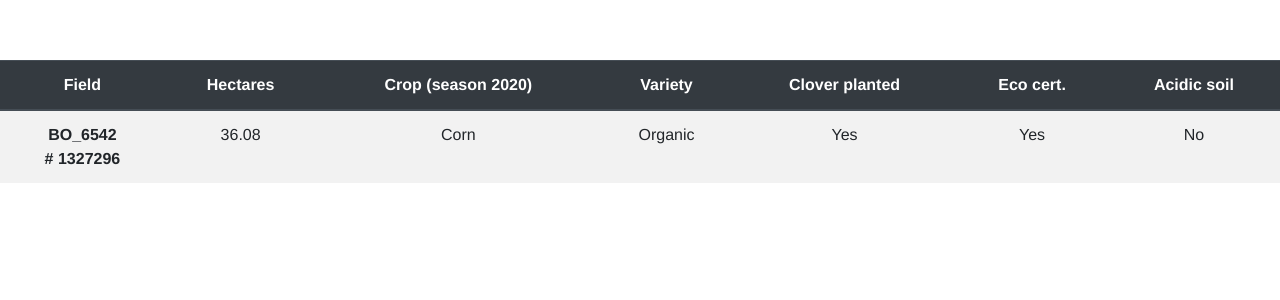
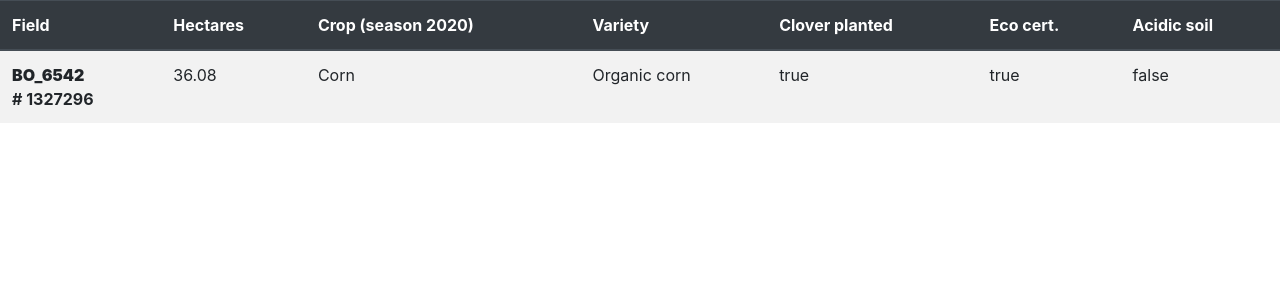
Before and after one commit to krizman/vue-showcase, a Vue app: page / in a window 1280 px wide. Shown: the top 300 px of the page. Built offline with nearby package versions, Linux system fonts and the light colour scheme.

Commit message:
Made FieldsTableRow fill data dynamically

```diff
--- a/src/App.vue
+++ b/src/App.vue
@@ -1,6 +1,6 @@
 <template>
   <div id="app">
-    <FieldsTable msg="Welcome to Your Vue.js App" />
+    <FieldsTable />
   </div>
 </template>
 
@@ -14,14 +14,3 @@ export default {
   }
 };
 </script>
-
-<style>
-#app {
-  font-family: "Avenir", Helvetica, Arial, sans-serif;
-  -webkit-font-smoothing: antialiased;
-  -moz-osx-font-smoothing: grayscale;
-  text-align: center;
-  color: #2c3e50;
-  margin-top: 60px;
-}
-</style>
--- a/src/components/FieldsTable.vue
+++ b/src/components/FieldsTable.vue
@@ -12,13 +12,13 @@
       </tr>
     </thead>
     <tbody>
-      <FieldTableRow :field="field"></FieldTableRow>
+      <FieldsTableRow :field="field" />
     </tbody>
   </table>
 </template>
 
 <script>
-import FieldTableRow from "./FieldTableRow";
+import FieldsTableRow from "./FieldsTableRow";
 
 export default {
   name: "FieldsTable",
@@ -32,15 +32,12 @@ export default {
         variety: "Organic corn",
         cloverPlanted: true,
         ecoCert: true,
-        acidicSoild: false
+        acidicSoil: false
       }
     };
   },
-  props: {
-    msg: String
-  },
   components: {
-    FieldTableRow
+    FieldsTableRow
   }
 };
 </script>
--- a/src/components/FieldTableRow.vue
+++ b/src/components/FieldsTableRow.vue
@@ -3,14 +3,14 @@
     <th scope="row">
       <strong>{{ field.name }}</strong>
       <br />
-      <span># 1327296</span>
+      <span># {{ field.id }}</span>
     </th>
-    <td>36.08</td>
-    <td>Corn</td>
-    <td>Organic</td>
-    <td>Yes</td>
-    <td>Yes</td>
-    <td>No</td>
+    <td>{{ field.hectares }}</td>
+    <td>{{ field.crop }}</td>
+    <td>{{ field.variety }}</td>
+    <td>{{ field.cloverPlanted }}</td>
+    <td>{{ field.ecoCert }}</td>
+    <td>{{ field.acidicSoil}}</td>
   </tr>
 </template>
 
@@ -25,7 +25,7 @@ export default {
       variety: String,
       cloverPlanted: Boolean,
       ecoCert: Boolean,
-      acidicSoild: Boolean
+      acidicSoil: Boolean
     }
   }
 };
```
